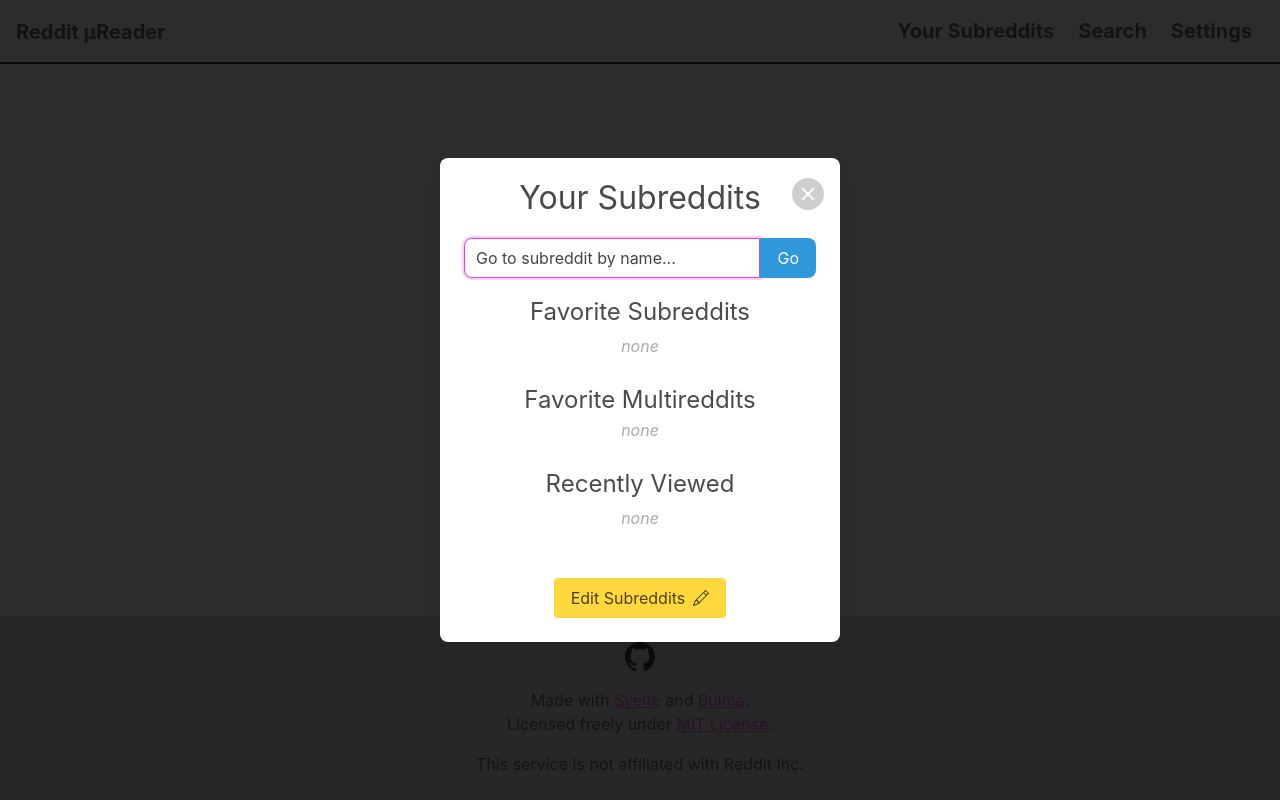
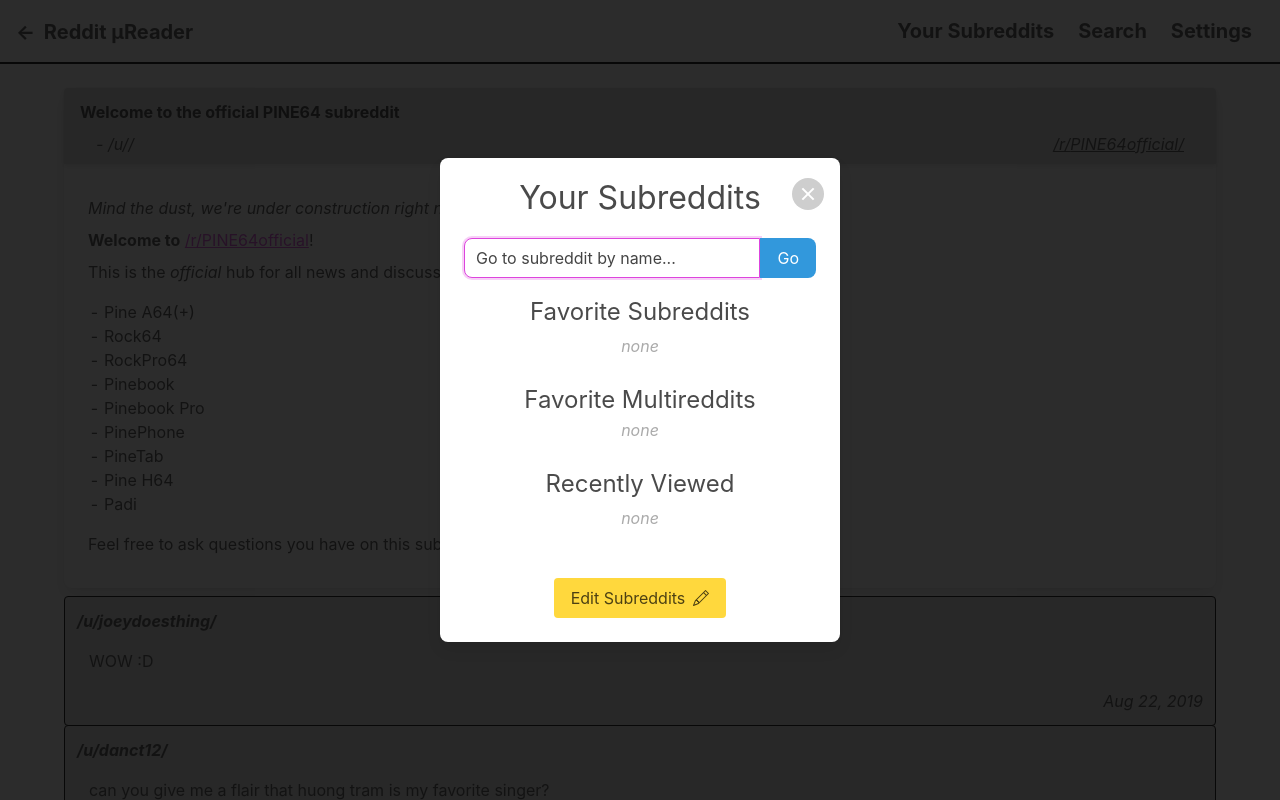
Before and after one commit to arcanemachine/svelte-reddit, a Svelte app: page / in a window 1280 px wide. Shown: the top 800 px of the page. Built offline with nearby package versions, Linux system fonts and the light colour scheme.

Commit message:
Visual layout improvements
- Increase post parent card width

- Make post parent card color darker in dark mode

- Do not show heart icon unless on subreddit view

```diff
--- a/src/App.svelte
+++ b/src/App.svelte
@@ -50,7 +50,8 @@
     }
     initializeStore();
     if (!$subredditDefault) {
-      subredditPickerShow = true;
+      // subredditPickerShow = true;
+      ;
     };
 
   })
@@ -64,7 +65,7 @@
   let subredditContent = {};
   let postContent = mockedPostData;
   let postAuthor = '';
-  let currentContent = undefined;
+  let currentContent = 'post';
 
   const modalsHideAll = () => {
     settingsShow = false;
@@ -119,7 +120,7 @@
       subreddit = event.detail.subreddit;
     }
     // if the user is attempting to navigate to the current page, just do a quick loading animation
-    if (currentContent === 'subreddit' && subreddit.toLowerCase() === $subredditCurrent.toLowerCase()) {
+    if (currentContent === 'subreddit' && $subredditCurrent && subreddit.toLowerCase() === $subredditCurrent.toLowerCase()) {
       currentContentIs('subreddit');
       return false;
     }
--- a/src/components/Navbar.svelte
+++ b/src/components/Navbar.svelte
@@ -86,14 +86,14 @@
     <!-- navbar icons, touch-size viewports only -->
     <div class="navbar-end-touch-icon-container is-hidden-desktop">
       <!-- heart icon -->
-      {#if !$subredditsFavorite.includes($subredditCurrent)}
+      {#if currentContent === 'subreddit' && !$subredditsFavorite.includes($subredditCurrent)}
       <svg class="bi bi-heart navbar-end-touch-icon navbar-end-touch-icon-heart"
            on:click="{subredditsFavoriteAdd($subredditCurrent)}"
            xmlns="http://www.w3.org/2000/svg"
            width="40" height="40" fill="currentColor" viewBox="0 0 16 16">
         <path d="M8 2.748l-.717-.737C5.6.281 2.514.878 1.4 3.053c-.523 1.023-.641 2.5.314 4.385.92 1.815 2.834 3.989 6.286 6.357 3.452-2.368 5.365-4.542 6.286-6.357.955-1.886.838-3.362.314-4.385C13.486.878 10.4.28 8.717 2.01L8 2.748zM8 15C-7.333 4.868 3.279-3.04 7.824 1.143c.06.055.119.112.176.171a3.12 3.12 0 0 1 .176-.17C12.72-3.042 23.333 4.867 8 15z"/>
       </svg>
-      {:else}
+      {:else if currentContent === 'subreddit'}
       <svg class="bi bi-heart-fill navbar-end-touch-icon navbar-end-touch-icon-heart"
            on:click="{subredditsFavoriteRemoveMessage}"
            on:dblclick="{subredditsFavoriteRemove($subredditCurrent)}"
--- a/src/components/PostDetail.svelte
+++ b/src/components/PostDetail.svelte
@@ -30,10 +30,8 @@
     margin: 0.5rem auto;
   }
   </style>
-  <div class="pt-5 section">
-    <div class="columns">
-      <div class="column">
-        <div class="card large"
+  <div class="pt-5">
+    <div class="mb-2 card large"
          class:is-dark="{$darkModeActive}">
       <div class="card-header post-header"
            class:has-background-grey-lighter="{!$darkModeActive}"
@@ -60,8 +58,6 @@
       </div>
     </div>
   </div>
-    </div>
-  </div>
   {#each postContent[1].data.children as post, index}
     <PostItem post="{post}"/>
   {/each}
@@ -77,11 +73,12 @@
 }
 
 .card-header.is-dark {
-  background: #333;
+  background: #111;
 }
 
 .card-content.is-dark {
-  background: #555;
+  margin-top: -1px;
+  background: #222;
 }
 
 .post-header {
--- a/src/components/SubredditPicker.svelte
+++ b/src/components/SubredditPicker.svelte
@@ -363,7 +363,7 @@
   display: flex;
   position: absolute;
   height: 2rem;
-  margin-left: calc(100% - 4.75rem);
+  margin-left: calc(100% - 5rem);
   justify-content: flex-end;
   align-items: center;
 }
```
Lines whose indentation alone changed are shown as unchanged.
